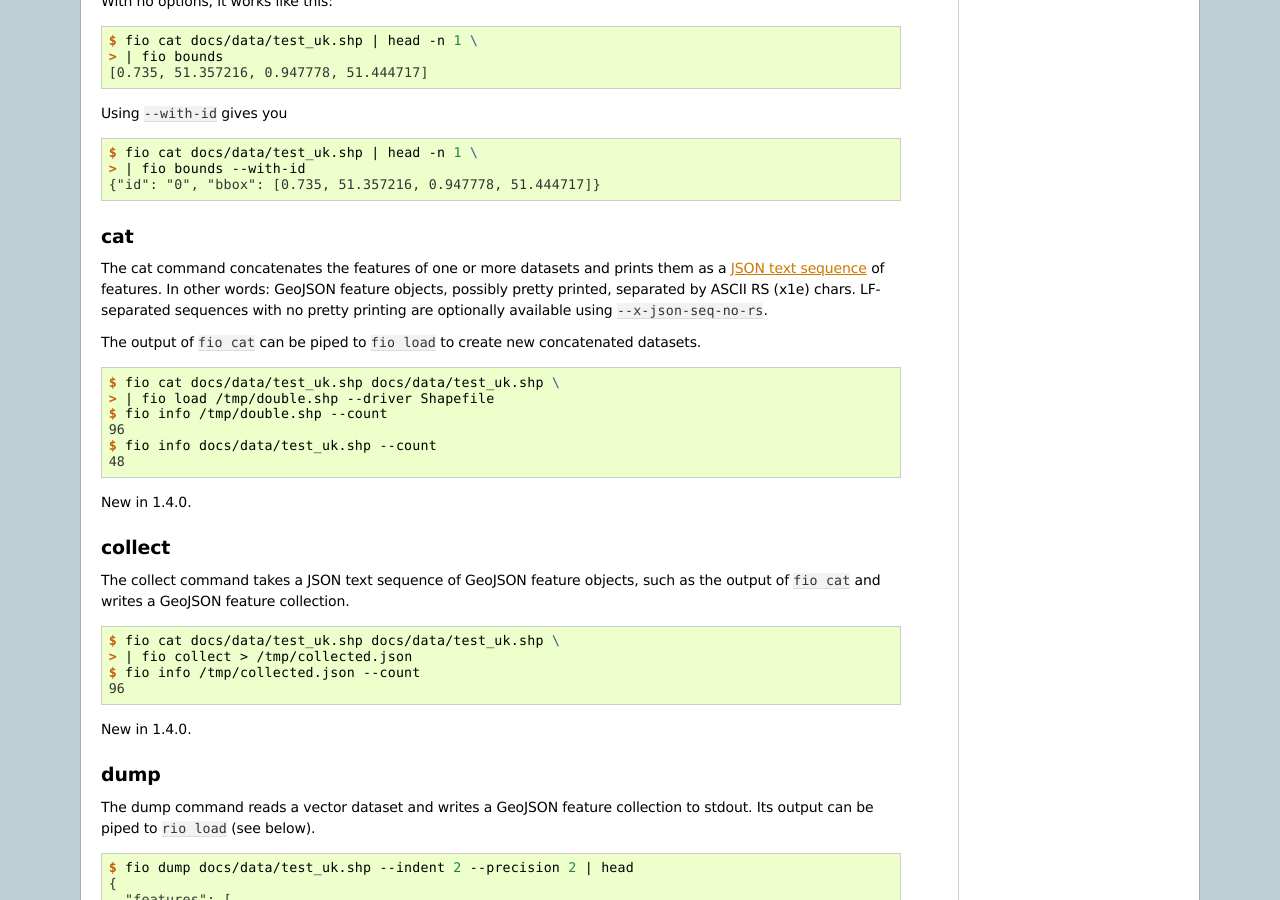
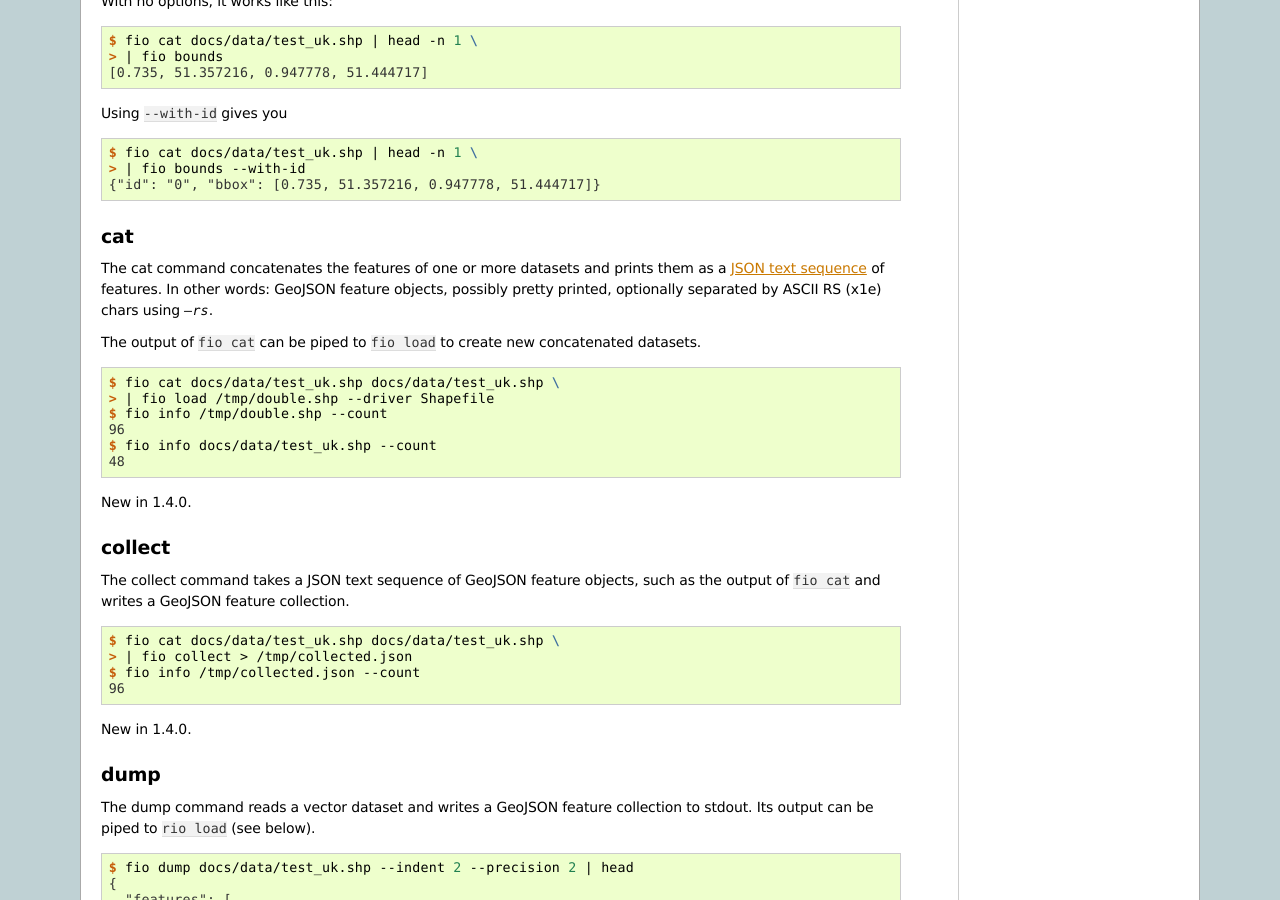
Before and after one commit to Toblerity/Fiona, a Sphinx documentation site: the page built from docs/cli.rst, in a window 1280 px wide and 900 px high, scrolled down 631 px. Built offline with Sphinx 7.4.7, drawn with Linux system fonts in a browser that asks for light colours; pages that are not in the unit, such as notebooks, are missing from menus.

Commit message:
Correct documentation of RS default

```diff
--- a/docs/cli.rst
+++ b/docs/cli.rst
@@ -58,9 +58,8 @@ cat
 The cat command concatenates the features of one or more datasets and prints
 them as a `JSON text sequence
 <http://tools.ietf.org/html/draft-ietf-json-text-sequence-07>`__ of features.
-In other words: GeoJSON feature objects, possibly pretty printed, separated by
-ASCII RS (\x1e) chars. LF-separated sequences with no pretty printing are
-optionally available using ``--x-json-seq-no-rs``.
+In other words: GeoJSON feature objects, possibly pretty printed, optionally
+separated by ASCII RS (\x1e) chars using `--rs`.
 
 The output of ``fio cat`` can be piped to ``fio load`` to create new
 concatenated datasets.
```
